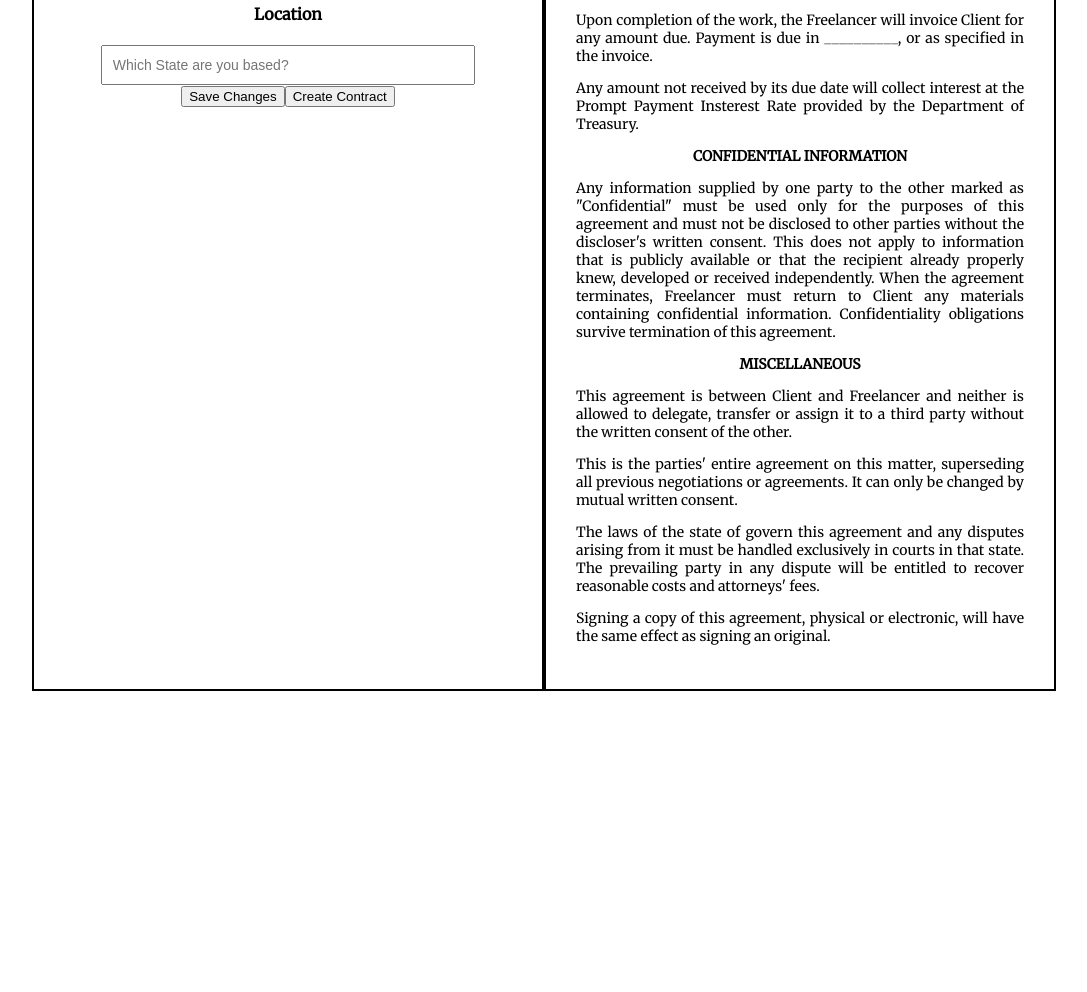
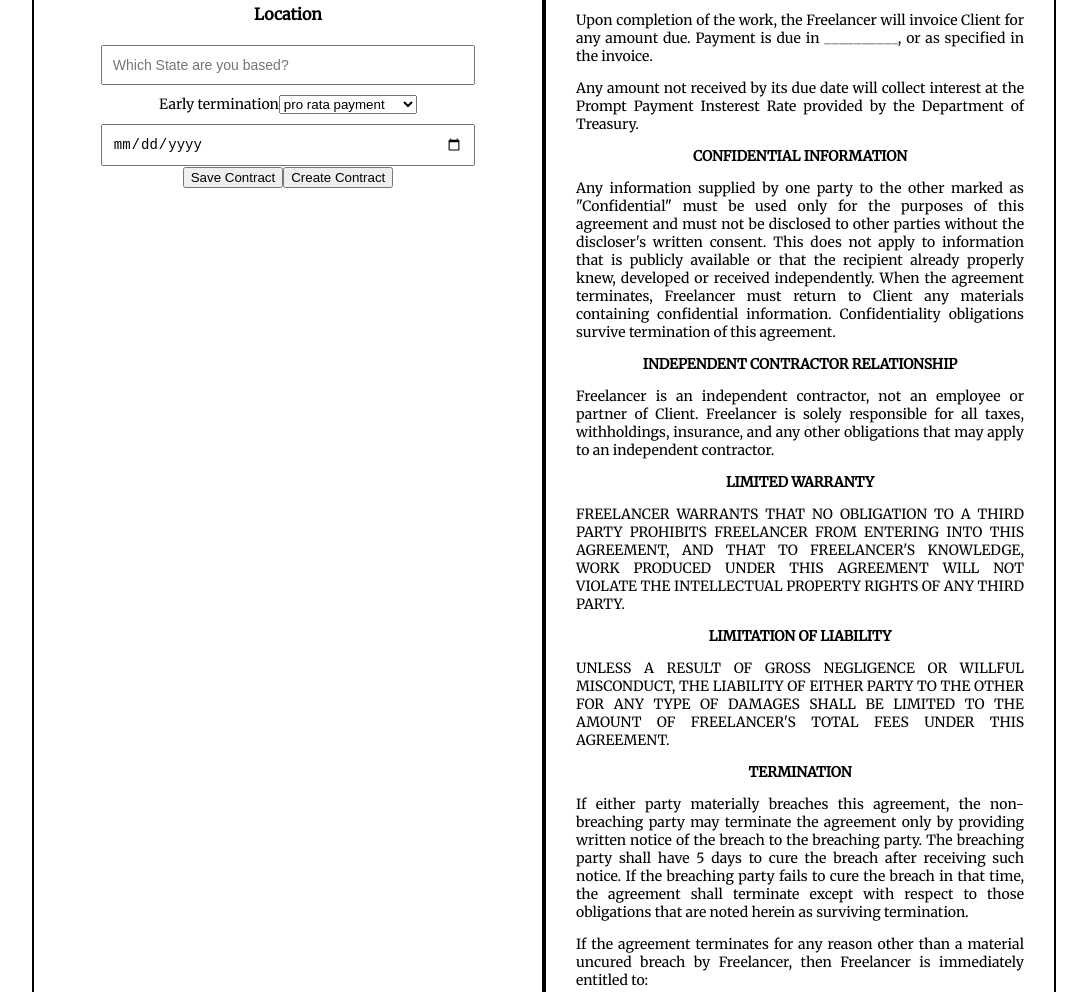
Before and after one commit to NPryngler/contract-generator-app, a React app: page / in a window 1280 px wide. Shown: the part 882-1874 px from the top of the page, without its empty margins (96-1183 px from the left). Before the commit the page ends 1803 px from the top, so only its background shows below. Built offline with nearby package versions, Linux system fonts and the light colour scheme.

Commit message:
finished signature section. Started working on the save button

```diff
--- /dev/null
+++ b/src/ButtonSave/index.js
@@ -0,0 +1,17 @@
+import React, { Component } from "react";
+import "./style.css";
+
+
+class Button extends Component {
+    render() {
+
+        return (
+        <button
+            className="create-contract"
+            type="submit">
+            Save Contract
+        </button>)
+    }
+}
+
+export default Button;
--- a/src/ContractForm/index.js
+++ b/src/ContractForm/index.js
@@ -1,11 +1,12 @@
 import React, { Component } from "react";
 import "./style.css";
 import ContractView from "../ContractView";
+import ButtonSave from "../ButtonSave";
 import moment from "moment";
 import numeral from "numeral";
 
 class ContractForm extends Component {
-    constructor(props){
+    constructor(props) {
         super(props);
         this.state = {
             freelancerName: "Developer's complete name ",
@@ -61,6 +62,14 @@ class ContractForm extends Component {
             stateLocation: event.target.value,
         })
     }
+
+    handleChangeExecutionDate = (event) => {
+        this.setState({
+            executionDate: event.target.value,
+        })
+    }
+
+    saveChanges
 
 
 
@@ -133,11 +142,35 @@ class ContractForm extends Component {
                                     stateLocation={this.state.value}
                                     onChange={this.handleChangeStateLocation}>
                                 </input>
-                                <button className="save-changes" onclick={this.saveChanges}>Save Changes</button>
+                                <label>Early termination
+                                    <select>
+                                        <option>pro rata payment</option>
+                                        <option>liquidated damages</option>
+                                    </select>
+                                </label>
+                                <input
+                                    className="title-input"
+                                    type="date"
+                                    placeholder="execution date"
+                                    executionDate={this.state.value}
+                                    onChange={this.handleChangeExecutionDate}>
+                                </input>
+                                <ButtonSave
+                                freelancerNameProps={this.state.freelancerName}
+                                clientNameProps={this.state.clientName}
+                                serviceDescriptionProps={this.state.serviceDescription}
+                                serviceDueDateProps={this.state.serviceDueDate}
+                                serviceFeeProps={this.state.serviceFee}
+                                paymentConditionsProps={this.state.paymentConditions}
+                                stateLocationProps={this.state.stateLocation}
+                                executionDateProps={this.state.executionDate}
+                                />
                                 <button
                                     className="create-contract"
-                                type="submit"
-                                >Create Contract</button>
+                                    type="submit">
+                                    Create Contract
+                                </button>
+
 
                             </form>
                         </div>
@@ -154,7 +187,7 @@ class ContractForm extends Component {
                         serviceFeeProps={this.state.serviceFee}
                         paymentConditionsProps={this.state.paymentConditions}
                         stateLocationProps={this.state.stateLocation}
-
+                        executionDateProps={this.state.executionDate}
                     />
                 </div>
             </div>
--- a/src/ContractForm/style.css
+++ b/src/ContractForm/style.css
@@ -28,3 +28,10 @@ input{
     font-size: 14px;
 
 }
+label{
+    display: block;
+    width: 80%;
+    margin: 0 auto;
+    padding: 10px;
+    font-size: 14px;
+}
--- a/src/ContractView/index.js
+++ b/src/ContractView/index.js
@@ -9,9 +9,9 @@ class ContractView extends Component {
                     <h1 className="heading">Preview</h1>
                     <h3 className="contract-title">SOFTWARE DEVELOPMENT AGREEMENT</h3>
                     <div className="clause-content">
-                        <p><span className="output freelance-name">{this.props.clientNameProps}</span>
+                        <p><span className="output client-name">{this.props.clientNameProps}</span>
                             ("Client") is hiring </p>
-                        <p><span className="output client-name">{this.props.freelancerNameProps}</span>
+                        <p><span className="output freelancer-name">{this.props.freelancerNameProps}</span>
                             ("Freelancer") to do freelance software development work.</p>
                         <p>The following sets forth the agreement between these two parties and binds them both.</p>
                     </div>
@@ -42,6 +42,24 @@ class ContractView extends Component {
                         <div className="clause-content">
                             <p>Any information supplied by one party to the other marked as "Confidential" must be used only for the purposes of this agreement and must not be disclosed to other parties without the discloser's written consent. This does not apply to information that is publicly available or that the recipient already properly knew, developed or received independently. When the agreement terminates, Freelancer must return to Client any materials containing confidential information. Confidentiality obligations survive termination of this agreement.</p>
                         </div>
+                        <div className="clause-section-title">INDEPENDENT CONTRACTOR RELATIONSHIP</div>
+                        <div className="clause-content">
+                            <p>Freelancer is an independent contractor, not an employee or partner of Client. Freelancer is solely responsible for all taxes, withholdings, insurance, and any other obligations that may apply to an independent contractor.</p>
+                        </div>
+                        <div className="clause-section-title">LIMITED WARRANTY</div>
+                        <div className="clause-content">
+                            <p>FREELANCER WARRANTS THAT NO OBLIGATION TO A THIRD PARTY PROHIBITS FREELANCER FROM ENTERING INTO THIS AGREEMENT, AND THAT TO FREELANCER'S KNOWLEDGE, WORK PRODUCED UNDER THIS AGREEMENT WILL NOT VIOLATE THE INTELLECTUAL PROPERTY RIGHTS OF ANY THIRD PARTY.</p>
+                        </div>
+                        <div className="clause-section-title">LIMITATION OF LIABILITY</div>
+                        <div className="clause-content">
+                            <p>UNLESS A RESULT OF GROSS NEGLIGENCE OR WILLFUL MISCONDUCT, THE LIABILITY OF EITHER PARTY TO THE OTHER FOR ANY TYPE OF DAMAGES SHALL BE LIMITED TO THE AMOUNT OF FREELANCER'S TOTAL FEES UNDER THIS AGREEMENT.</p>
+                        </div>
+                        <div className="clause-section-title">TERMINATION</div>
+                        <div className="clause-content">
+                            <p>If either party materially breaches this agreement, the non-breaching party may terminate the agreement only by providing written notice of the breach to the breaching party. The breaching party shall have 5 days to cure the breach after receiving such notice. If the breaching party fails to cure the breach in that time, the agreement shall terminate except with respect to those obligations that are noted herein as surviving termination.</p>
+                            <p>If the agreement terminates for any reason other than a material uncured breach by Freelancer, then Freelancer is immediately entitled to: </p>
+
+                        </div>
 
                         <div className="clause-section-title">MISCELLANEOUS</div>
                         <div className="clause-content">
@@ -52,10 +70,22 @@ class ContractView extends Component {
                             <p>The laws of the state of <span className="output state-location">{this.props.stateLocationProps}</span> govern this agreement and any disputes arising from it must be handled exclusively in courts in that state. The prevailing party in any dispute will be entitled to recover reasonable costs and attorneys' fees.</p>
                             <p>Signing a copy of this agreement, physical or electronic, will have the same effect as signing an original.</p>
                         </div>
+                        <div className="signature-section">
+                            <div><span className="output state-location">{this.props.stateLocationProps}</span>, <span className="output state-location">{this.props.executionDateProps}</span></div>
+                            <div className="signature-container client">
+                                    <p>______________________________________</p>
+                                    <p><span className="output client-name">{this.props.clientNameProps}</span></p>
+                                </div>
+                                <div className="signature-container freelancer"></div>
+                                <p>______________________________________</p>
+                                <p><span className="output freelancer-name">{this.props.freelancerNameProps}</span></p>
+                            </div>
+
+                        </div>
 
                     </div>
                 </div>
-            </div>
+
         )
     }
 }
```
Also changed, not shown: src/ButtonSave/style.css (added). Lines whose indentation alone changed are shown as unchanged.
